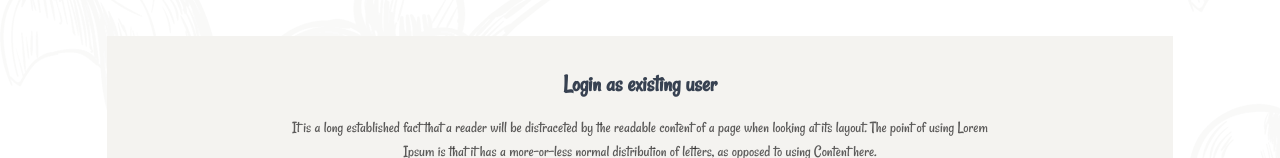
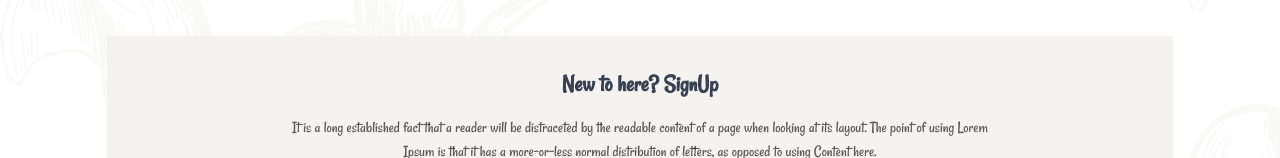
Before and after one commit to hamadismail/espresso-emporium, a React (Vite) app in the folder frontend/: page /auth/signup in a window 1280 px wide. Shown: the part 126-284 px from the top of the page. Built offline with nearby package versions, Linux system fonts and the light colour scheme.

Commit message:
create auth context

```diff
--- a/frontend/src/main.jsx
+++ b/frontend/src/main.jsx
@@ -3,9 +3,12 @@
 import "./index.css";
 import { RouterProvider } from "react-router";
 import { router } from "./routes/Routes";
+import AuthProvider from "./providers/AuthProvider";
 
 createRoot(document.getElementById("root")).render(
   <StrictMode>
-    <RouterProvider router={router} />
+    <AuthProvider>
+      <RouterProvider router={router} />
+    </AuthProvider>
   </StrictMode>
 );
--- a/frontend/src/pages/SignUp.jsx
+++ b/frontend/src/pages/SignUp.jsx
@@ -24,7 +24,7 @@
         {/* contact form */}
         <div className="bg-[#F4F3F0] mt-8 px-12 py-8">
           <h2 className="text-center text-2xl text-[#374151] font-semibold">
-            Login as existing user
+            New to here? SignUp
           </h2>
           <p className="text-center text-[#1b1a1ab3] my-4 md:w-3/4 mx-auto font-thin">
             It is a long established fact that a reader will be distraceted by
--- /dev/null
+++ b/frontend/src/providers/AuthContext.jsx
@@ -0,0 +1,3 @@
+import { createContext } from "react";
+
+export const AuthContext = createContext(null);
--- /dev/null
+++ b/frontend/src/providers/AuthProvider.jsx
@@ -0,0 +1,11 @@
+import React from "react";
+import { AuthContext } from "./AuthContext";
+
+const AuthProvider = ({ children }) => {
+  const userInfo = {
+    user: "Hamad",
+  };
+  return <AuthContext value={userInfo}>{children}</AuthContext>;
+};
+
+export default AuthProvider;
```
